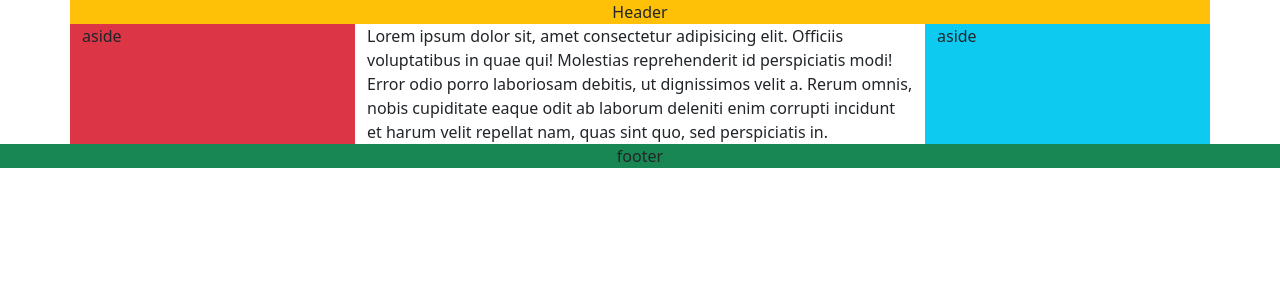
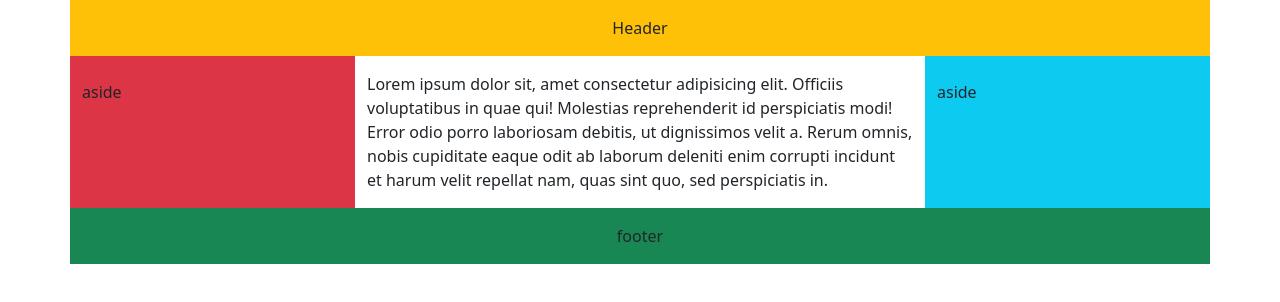
Before and after one commit to zenya385/FE_1y_2, a plain HTML site: page lesson_25_bootstrap/index.html in a window 1280 px wide. Drawn offline with nearby package versions, Linux system fonts and the light colour scheme.

Commit message:
add practic

```diff
--- a/lesson_25_bootstrap/index.html
+++ b/lesson_25_bootstrap/index.html
@@ -14,34 +14,31 @@
 
 <body>
 
-  <header class="header container bg-warning text-center p-15">
-
-
+  <header class="header container bg-warning text-center py-3">
     <div class="row">
       <div class="col text-center p-15">Header</div>
     </div>
-
   </header>
   <main class="main">
     <div class="container">
       <div class="row ">
-        <div class="col-12 col-xl-3 col-md-6 col-sm-6 bg-danger">
-          <div class="block mw-50">aside</div>
+        <div class="col-12 col-xl-3 col-md-6 order-md-2 order-xl-0  py-md-4 py-3 bg-danger ">
+          <div class="block">aside</div>
         </div>
-        <div class=" col-12 col-xl-6 col-md-12 col-sm-12">
+        <div class=" col-12 col-xl-6 col-md-12 order-md-1 order-xl-0 col-sm-12 py-3">
           <div class="block">Lorem ipsum dolor sit, amet consectetur adipisicing elit. Officiis voluptatibus in quae
             qui! Molestias
             reprehenderit id perspiciatis modi! Error odio porro laboriosam debitis, ut dignissimos velit a. Rerum
             omnis, nobis cupiditate eaque odit ab laborum deleniti enim corrupti incidunt et harum velit repellat nam,
             quas sint quo, sed perspiciatis in.</div>
         </div>
-        <div class="col-12 col-xl-3 col-md-6 bg-info ">
+        <div class="col-12 col-xl-3 col-md-6 order-md-3 order-xl-0  py-md-4 bg-info py-3">
           <div class="block">aside</div>
         </div>
       </div>
     </div>
   </main>
-  <footer class="footer bg-success text-center">
+  <footer class="footer container bg-success text-center py-3">
     <div class="row">
     </div>footer
   </footer>
```
